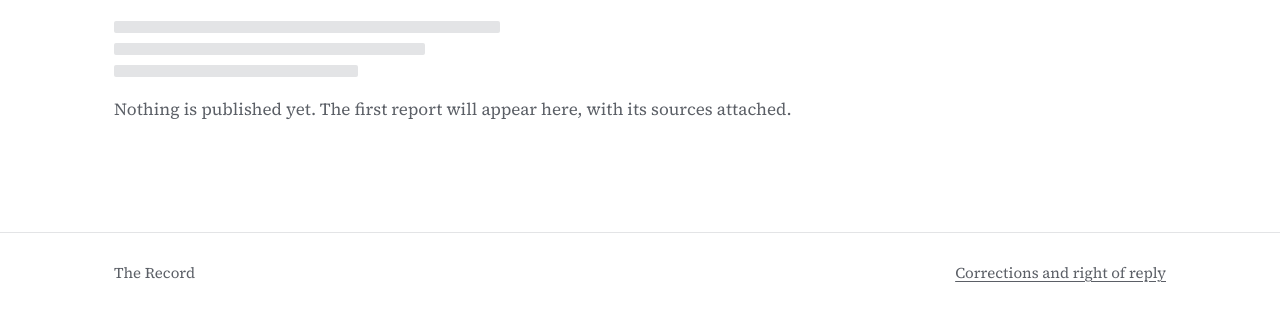
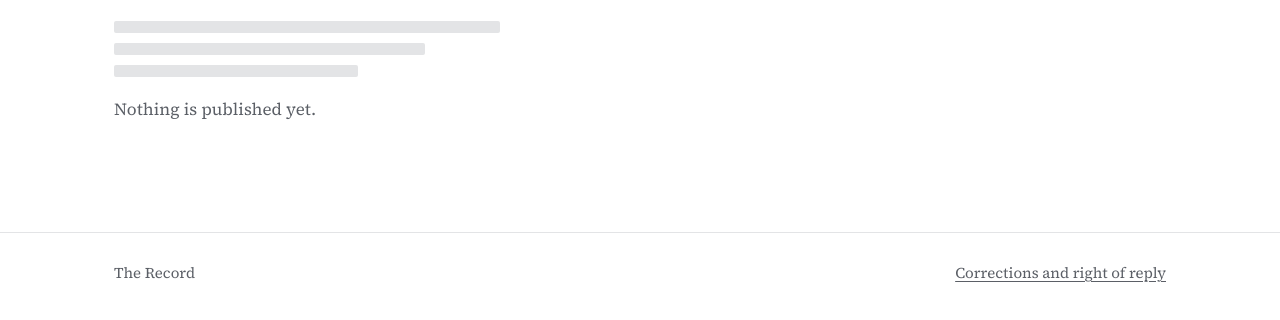
Before and after one commit to SMB-Exposed/SMB-Exposed.github.io, a plain HTML site: page index.html in a window 1280 px wide. Shown: the part 732-1052 px from the top of the page. Drawn offline with Linux system fonts and the light colour scheme.

Commit message:
Update meta description and content message

```diff
--- a/index.html
+++ b/index.html
@@ -4,7 +4,7 @@
 <meta charset="utf-8">
 <meta name="viewport" content="width=device-width, initial-scale=1">
 <title>The Record</title>
-<meta name="description" content="An independent, sourced record. The first report is being prepared.">
+<meta name="description" content="Coming soon.">
 <link rel="preconnect" href="https://fonts.googleapis.com">
 <link rel="preconnect" href="https://fonts.gstatic.com" crossorigin>
 <link href="https://fonts.googleapis.com/css2?family=Archivo:wdth,wght@62..125,600..800&family=Source+Serif+4:ital,opsz,wght@0,8..60,400;0,8..60,600;1,8..60,400&display=swap" rel="stylesheet">
@@ -54,7 +54,7 @@
   -->
   <div class="empty">
     <div class="bars" aria-hidden="true"><span style="width:92%"></span><span style="width:74%"></span><span style="width:58%"></span></div>
-    <p>Nothing is published yet. The first report will appear here, with its sources attached.</p>
+    <p>Nothing is published yet.</p>
   </div>
 </div></div></section>
 
```
